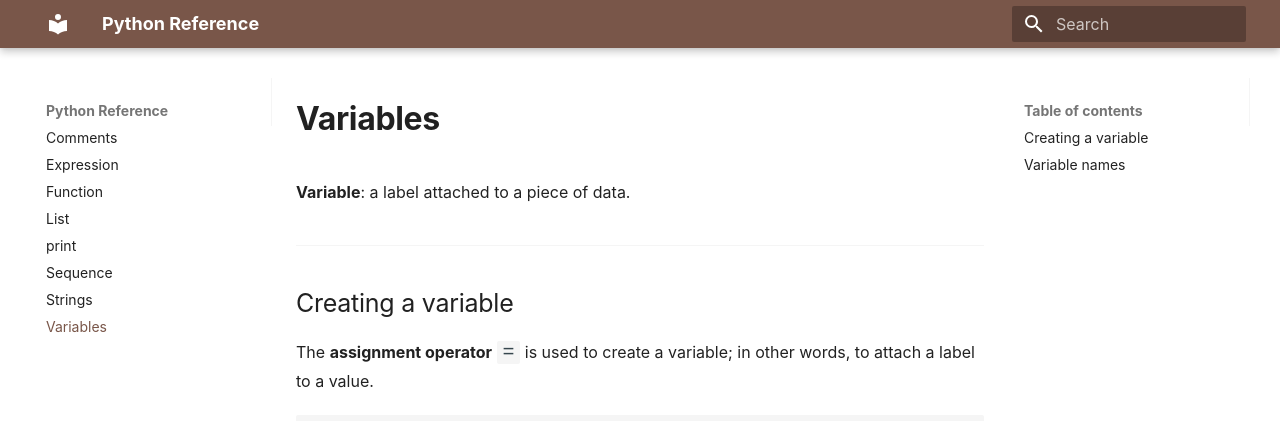
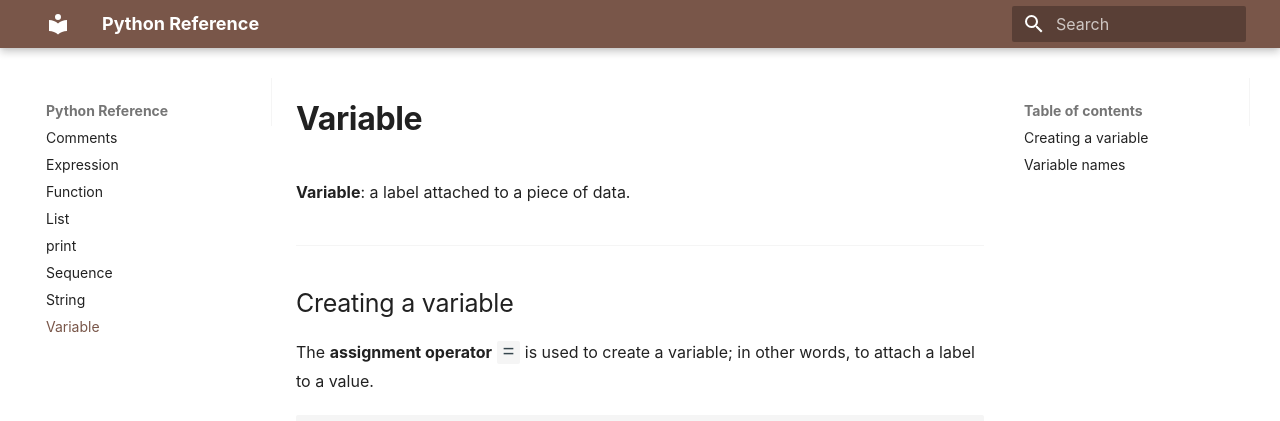
Before and after one commit to serhii73/python-reference, an MkDocs documentation site: the page built from docs/variable.md, in a window 1280 px wide and 900 px high. Shown: the top 421 px of the window. Built offline with MkDocs 1.6.1 and Material for MkDocs 9.7.7, drawn with Linux system fonts in a browser that asks for light colours.

Commit message:
fix plural

```diff
--- a/docs/string.md
+++ b/docs/string.md
@@ -1,4 +1,4 @@
-# Strings
+# String
 
 **String**: a [sequence](/sequence) of characters.
 
--- a/docs/variable.md
+++ b/docs/variable.md
@@ -1,4 +1,4 @@
-# Variables
+# Variable
 
 **Variable**: a label attached to a piece of data.
 
```
